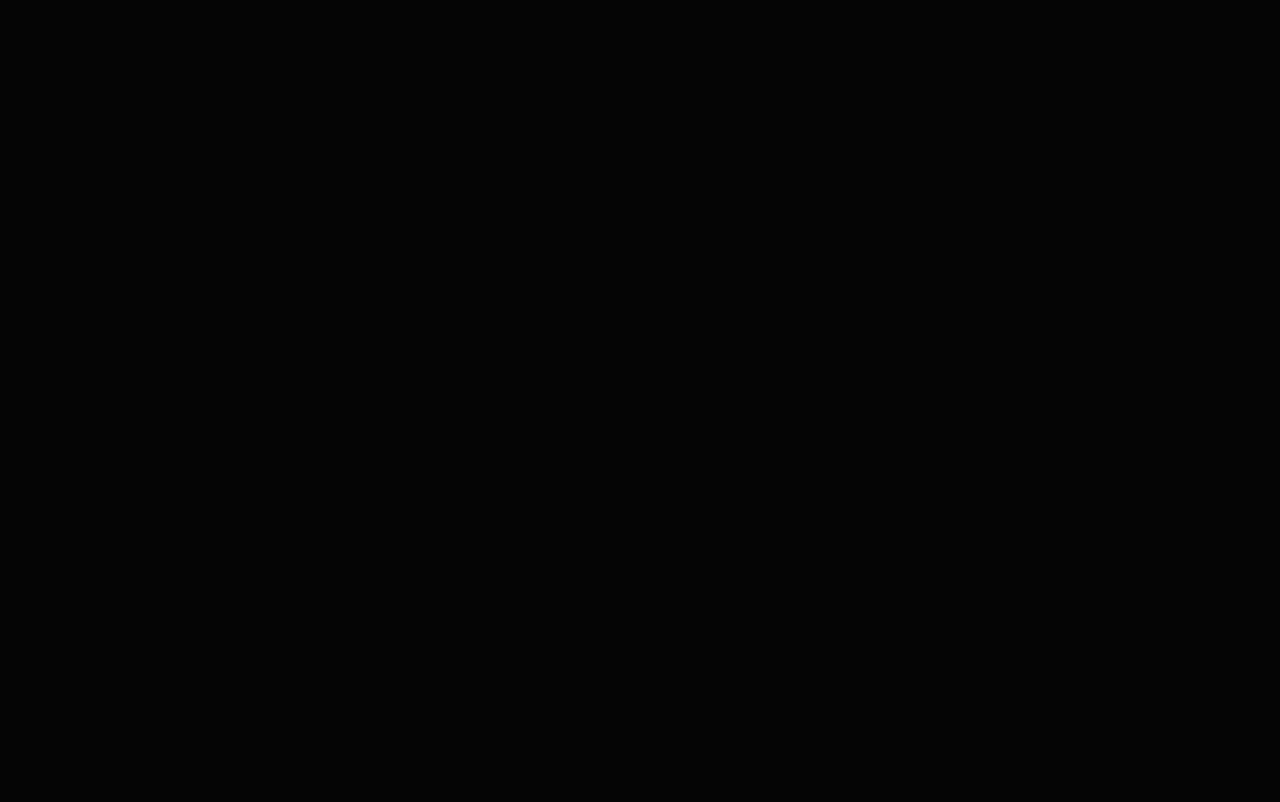
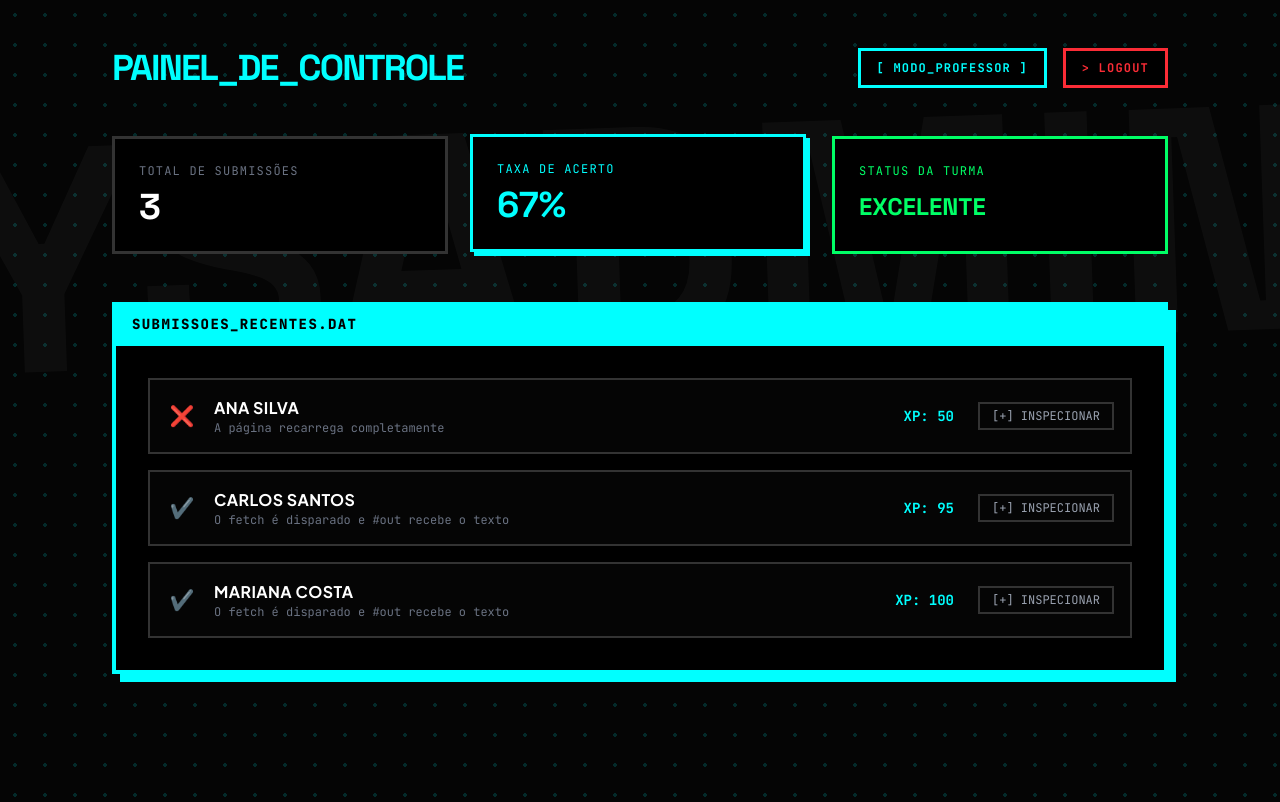
Before and after one commit to elc1090/project2-2026b-guisdapi, a React (Vite) app in the folder frontend/: page /teacher-dashboard in a window 1280 px wide. Before the commit this address had no page. Built offline with nearby package versions, Linux system fonts and the light colour scheme.

Commit message:
feat: add TeacherDashboard page and classroom challenges service

```diff
--- a/frontend/src/App.jsx
+++ b/frontend/src/App.jsx
@@ -1,17 +1,16 @@
 import { BrowserRouter, Routes, Route, Navigate } from 'react-router-dom';
 import Login from './pages/Login';
 import Dashboard from './pages/Dashboard';
+import TeacherDashboard from './pages/TeacherDashboard';
 
 function App() {
   return (
     <BrowserRouter>
       <Routes>
-        {/* Se acessar a raiz do site, joga direto pro login */}
         <Route path="/" element={<Navigate to="/login" replace />} />
-
-        {/* Nossas duas páginas principais */}
         <Route path="/login" element={<Login />} />
         <Route path="/dashboard" element={<Dashboard />} />
+        <Route path="/teacher-dashboard" element={<TeacherDashboard />} />
       </Routes>
     </BrowserRouter>
   );
--- /dev/null
+++ b/frontend/src/pages/TeacherDashboard.jsx
@@ -0,0 +1,131 @@
+import { useState } from 'react';
+import { useNavigate } from 'react-router-dom';
+
+export default function TeacherDashboard() {
+  const navigate = useNavigate();
+
+  // Mock de dados para visualizarmos a interface antes de plugar a API
+  const [submissions] = useState([
+    { id: '1', student_name: 'Ana Silva', option_selected: 'A página recarrega completamente', is_correct: false, score_earned: 50, reasoning: 'Achei que o form nativo faria o reload da página inteira pelo comportamento padrão do HTML.' },
+    { id: '2', student_name: 'Carlos Santos', option_selected: 'O fetch é disparado e #out recebe o texto', is_correct: true, score_earned: 95, reasoning: 'O preventDefault impede o reload e o fetch assíncrono injeta a resposta no DOM.' },
+    { id: '3', student_name: 'Mariana Costa', option_selected: 'O fetch é disparado e #out recebe o texto', is_correct: true, score_earned: 100, reasoning: 'Manipulação direta do DOM após a promessa ser resolvida com sucesso.' }
+  ]);
+
+  const [expandedRow, setExpandedRow] = useState(null);
+
+  const toggleRow = (id) => {
+    setExpandedRow(expandedRow === id ? null : id);
+  };
+
+  return (
+    <div
+      className="min-h-screen bg-[var(--color-cyber-dark)] py-8 md:py-12 font-sans text-white overflow-x-hidden relative"
+      style={{
+        backgroundImage: 'radial-gradient(rgba(0, 255, 255, 0.15) 2px, transparent 2px)', // Ciano no fundo
+        backgroundSize: '30px 30px'
+      }}
+    >
+      <div className="absolute inset-0 flex items-start mt-20 justify-center pointer-events-none select-none overflow-hidden opacity-[0.03]">
+        <h1 className="font-display text-[25vw] font-black uppercase text-white leading-none -rotate-2 whitespace-nowrap">
+          SYSADMIN_
+        </h1>
+      </div>
+
+      <header className="relative z-10 max-w-6xl mx-auto px-8 md:px-12 flex flex-col md:flex-row justify-between items-center mb-12 gap-6">
+        <h1 className="font-display text-4xl font-black tracking-tighter uppercase text-[var(--color-cyber-cyan)]">
+          PAINEL_DE_CONTROLE
+        </h1>
+
+        <div className="flex items-center gap-4 font-mono font-bold text-xs tracking-widest uppercase">
+          <div className="flex items-center h-10 border-[3px] border-[var(--color-cyber-cyan)] bg-black text-[var(--color-cyber-cyan)] px-4">
+            [ MODO_PROFESSOR ]
+          </div>
+          <div
+            onClick={() => {
+              localStorage.removeItem('@DesafioDoDia:token');
+              navigate('/login');
+            }}
+            className="flex items-center h-10 gap-3 border-[3px] border-red-500 bg-black text-red-500 px-4 cursor-pointer hover:bg-red-500 hover:text-white transition-colors"
+          >
+            <span>&gt; LOGOUT</span>
+          </div>
+        </div>
+      </header>
+
+      <main className="relative z-10 max-w-6xl mx-auto px-6 md:px-12 mb-20">
+
+        {/* Métricas / Dashboard Rápido */}
+        <div className="grid grid-cols-1 md:grid-cols-3 gap-6 mb-12">
+          <div className="bg-black border-[3px] border-[#333] p-6 flex flex-col">
+            <span className="font-mono text-gray-500 text-xs tracking-widest uppercase mb-2">Total de Submissões</span>
+            <span className="font-display text-4xl text-white font-black">{submissions.length}</span>
+          </div>
+          <div className="bg-black border-[3px] border-[var(--color-cyber-cyan)] shadow-[4px_4px_0px_0px_var(--color-cyber-cyan)] p-6 flex flex-col translate-y-[-2px] translate-x-[-2px]">
+            <span className="font-mono text-[var(--color-cyber-cyan)] text-xs tracking-widest uppercase mb-2">Taxa de Acerto</span>
+            <span className="font-display text-4xl text-[var(--color-cyber-cyan)] font-black">
+              {Math.round((submissions.filter(s => s.is_correct).length / submissions.length) * 100)}%
+            </span>
+          </div>
+          <div className="bg-black border-[3px] border-[var(--color-acid-green)] p-6 flex flex-col">
+            <span className="font-mono text-[var(--color-acid-green)] text-xs tracking-widest uppercase mb-2">Status da Turma</span>
+            <span className="font-display text-2xl text-[var(--color-acid-green)] font-black mt-1">EXCELENTE</span>
+          </div>
+        </div>
+
+        {/* Tabela Brutalista de Respostas */}
+        <div className="bg-black border-[4px] border-[var(--color-cyber-cyan)] shadow-[8px_8px_0px_0px_var(--color-cyber-cyan)] overflow-hidden flex flex-col">
+          <div className="bg-[var(--color-cyber-cyan)] border-b-[4px] border-[var(--color-cyber-cyan)] px-4 py-2 flex justify-between items-center">
+             <span className="font-mono font-black text-black text-sm tracking-widest uppercase">
+              SUBMISSOES_RECENTES.DAT
+            </span>
+          </div>
+
+          <div className="p-6 md:p-8">
+            <div className="flex flex-col gap-4">
+              {submissions.map((sub) => (
+                <div key={sub.id} className="border-[2px] border-[#333] bg-[#050505] overflow-hidden transition-colors hover:border-gray-500">
+                  {/* Linha Principal */}
+                  <div
+                    onClick={() => toggleRow(sub.id)}
+                    className="p-4 flex flex-col md:flex-row justify-between items-start md:items-center cursor-pointer gap-4"
+                  >
+                    <div className="flex items-center gap-4 w-full md:w-auto">
+                      <div className={`font-mono font-black text-xl w-8 text-center ${sub.is_correct ? 'text-[var(--color-acid-green)]' : 'text-[var(--color-cyber-magenta)]'}`}>
+                        {sub.is_correct ? '✔️' : '❌'}
+                      </div>
+                      <div className="flex flex-col">
+                        <span className="font-sans font-bold uppercase text-white tracking-wide">{sub.student_name}</span>
+                        <span className="font-mono text-xs text-gray-500 line-clamp-1">{sub.option_selected}</span>
+                      </div>
+                    </div>
+
+                    <div className="flex items-center justify-between w-full md:w-auto gap-6">
+                      <div className="font-mono text-[var(--color-cyber-cyan)] text-sm font-bold">
+                        XP: {sub.score_earned}
+                      </div>
+                      <button className="font-mono text-xs border-[2px] border-[#333] px-3 py-1 text-gray-400 hover:text-white hover:border-white transition-all">
+                        {expandedRow === sub.id ? '[-] FECHAR' : '[+] INSPECIONAR'}
+                      </button>
+                    </div>
+                  </div>
+
+                  {/* Detalhe Expandido (Justificativa) */}
+                  {expandedRow === sub.id && (
+                    <div className="p-4 bg-[#001111] border-t-[2px] border-[#003333] animate-fade-in-up">
+                      <p className="font-mono text-[var(--color-cyber-cyan)] font-bold text-xs tracking-widest mb-2 uppercase">
+                        &gt; RACIOCÍNIO_DO_ALUNO:
+                      </p>
+                      <p className="font-mono text-sm text-gray-300 leading-relaxed uppercase border-l-[2px] border-[var(--color-cyber-cyan)] pl-4 py-1">
+                        {sub.reasoning}
+                      </p>
+                    </div>
+                  )}
+                </div>
+              ))}
+            </div>
+          </div>
+        </div>
+      </main>
+    </div>
+  );
+}
--- /dev/null
+++ b/frontend/src/services/teacherService.js
@@ -0,0 +1,25 @@
+import { api } from './api';
+
+export const teacherService = {
+  //busca a lista de desafios de uma turma
+  getClassroomChallenges: async (classroomId) => {
+    try {
+      const response = await api.get(`/challenges/classroom/${classroomId}`);
+      return response.data;
+    } catch (error) {
+      console.error("Erro ao buscar desafios da turma:", error);
+      throw error;
+    }
+  },
+
+  //busca as submissões dos alunos de um desafio específico
+  getChallengeSubmissions: async (challengeId) => {
+    try {
+      const response = await api.get(`/challenges/${challengeId}/submissions`);
+      return response.data;
+    } catch (error) {
+      console.error("Erro ao buscar submissões:", error);
+      throw error;
+    }
+  }
+};
```
Also changed, not shown: 1 other file (tests, documents, lock files or other folders).
